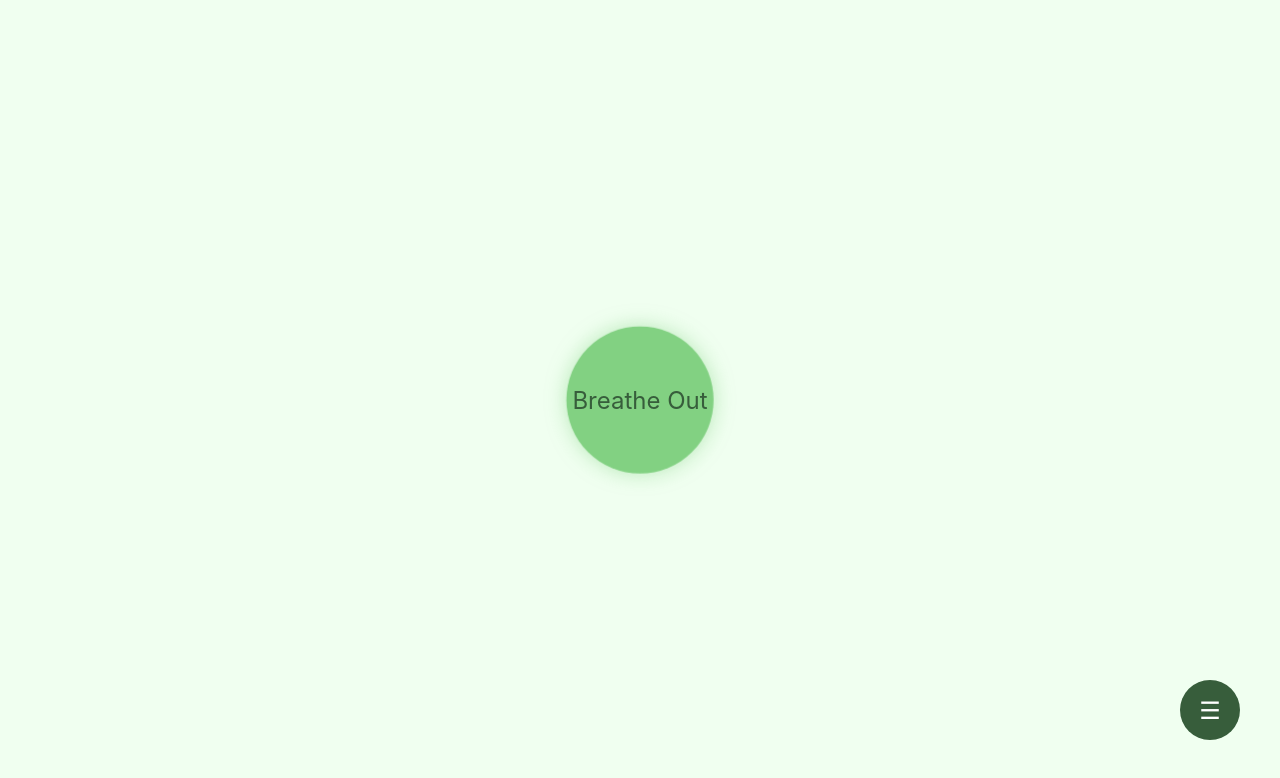
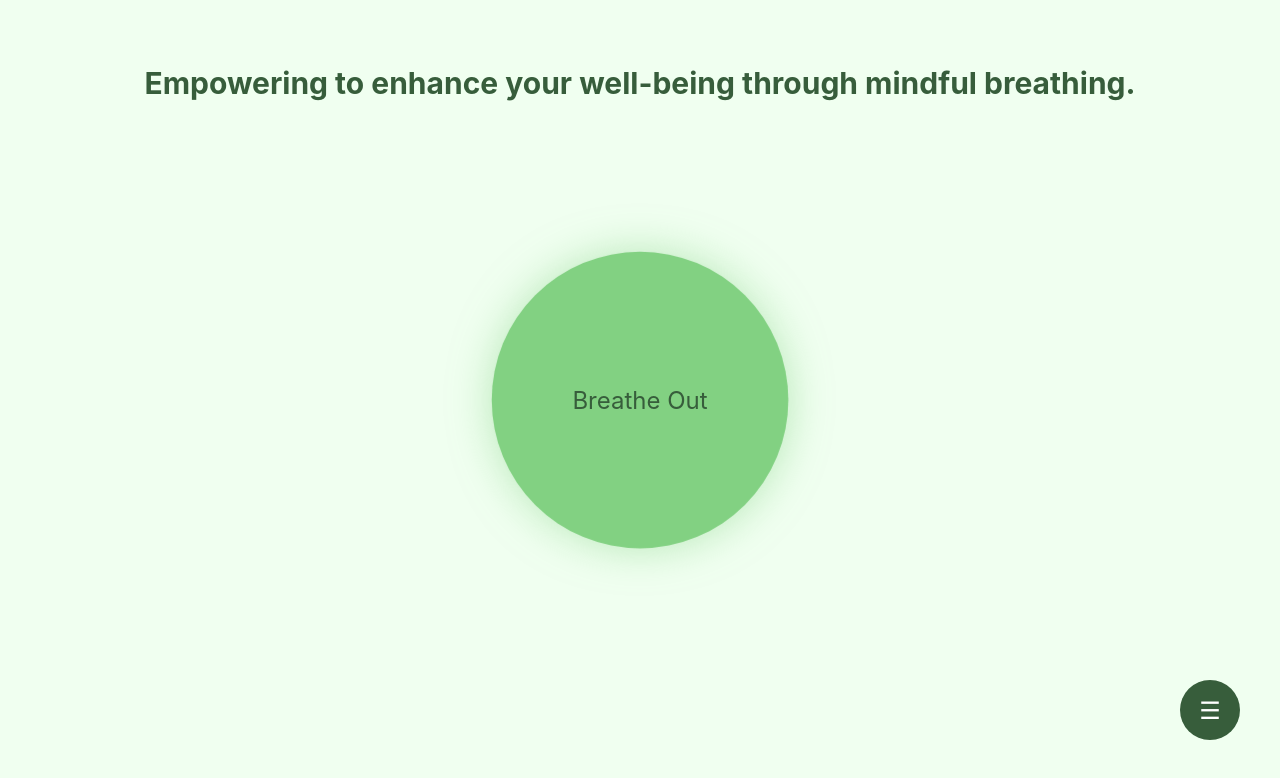
Before and after one commit to kpytlos/breathetest, a React (Create React App) app: page / in a window 1280 px wide. Shown: the top 778 px of the page. Built offline with nearby package versions, Linux system fonts and the light colour scheme.

Commit message:
Added few design twicks (font clamps)

```diff
--- a/src/Components/Circle.css
+++ b/src/Components/Circle.css
@@ -1,3 +1,24 @@
+.circleContainer {
+  position: relative;
+  height: 100vh;
+  width: 100vw;
+}
+
+h2 {
+  position: absolute;
+  top: 40px;
+  text-align: center;
+  color: #375d3b;
+  width: 100%;
+  font-size: clamp(15px, 5vw, 30px);
+}
+
+.circleBreaths {
+  display: flex;
+  align-items: center;
+  justify-content: center;
+  height: 100%;
+}
 .circle {
   background-color: #82d182;
   width: 18vh;
@@ -18,14 +39,19 @@
     transform: scale(1);
   }
 }
+
+.reset-animation {
+  animation: none; /* Reset the animation */
+}
+
 .text {
   position: absolute;
   left: 50%;
   top: 50%;
   transform: translate(-50%, -50%);
-  font-size: 24px;
   text-align: center;
   color: #375d3b;
+  font-size: clamp(20px, 5vw, 24px);
 }
 
 .event-time {
@@ -42,7 +68,3 @@
   left: 50%;
   transform: translateX(-50%);
 } */
-
-.reset-animation {
-  animation: none; /* Reset the animation */
-}
--- a/src/Components/Circle.js
+++ b/src/Components/Circle.js
@@ -53,7 +53,11 @@ class Circle extends Component {
     const breathDuration = duration / breaths;
 
     return (
-      <div>
+      <div className="circleContainer">
+        <h2>
+          Empowering to enhance your well-being through mindful breathing.
+        </h2>
+        <div className="circleBreaths">
           <div
             className={circleClassName}
             style={{ animationDuration: `${breathDuration}s` }}
@@ -63,6 +67,7 @@ class Circle extends Component {
           {/* <div className="stats">
           {duration}, {breaths} */}
         </div>
+      </div>
       //   </div>
     );
   }
```
Lines whose indentation alone changed are shown as unchanged.
